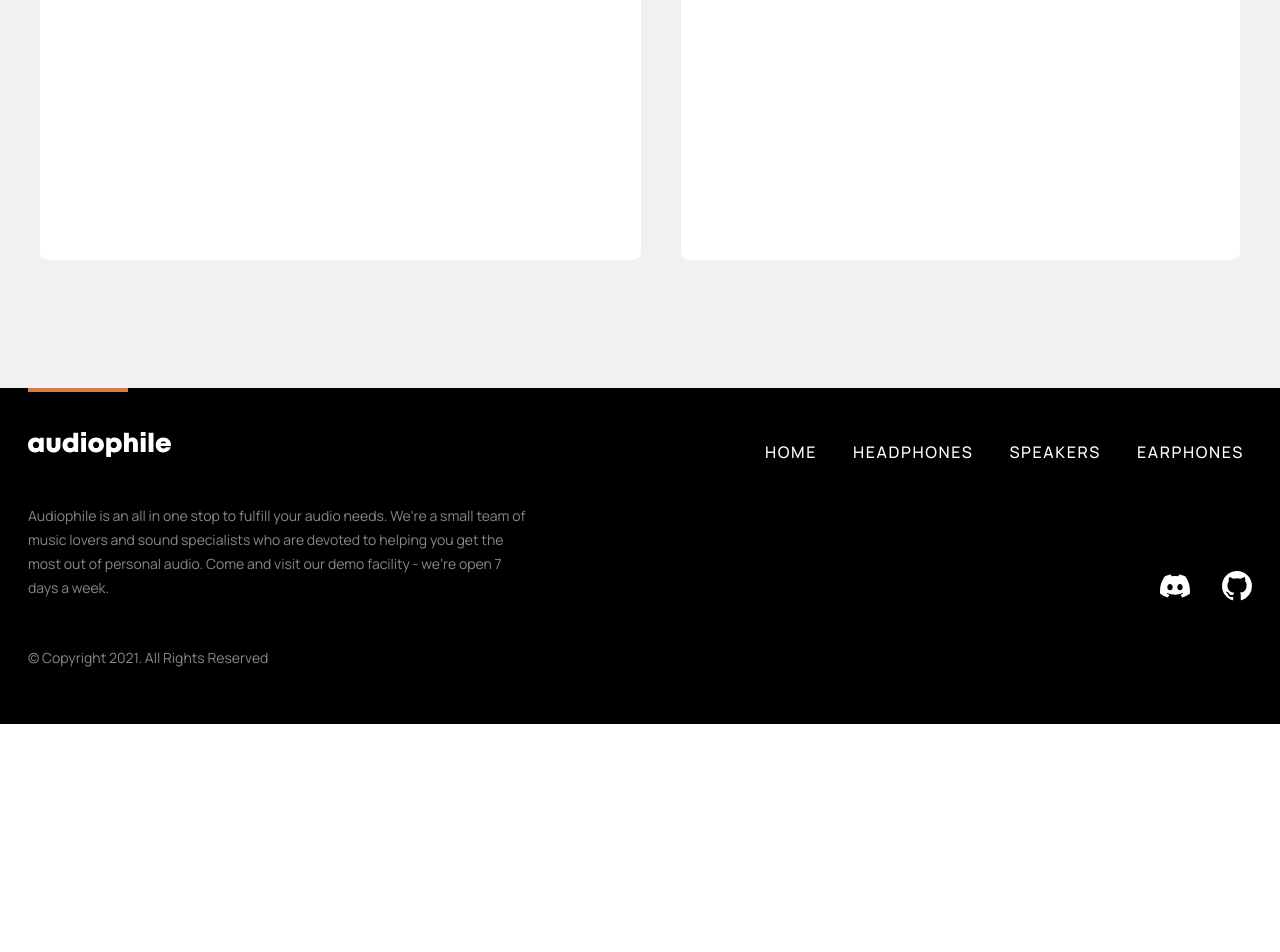
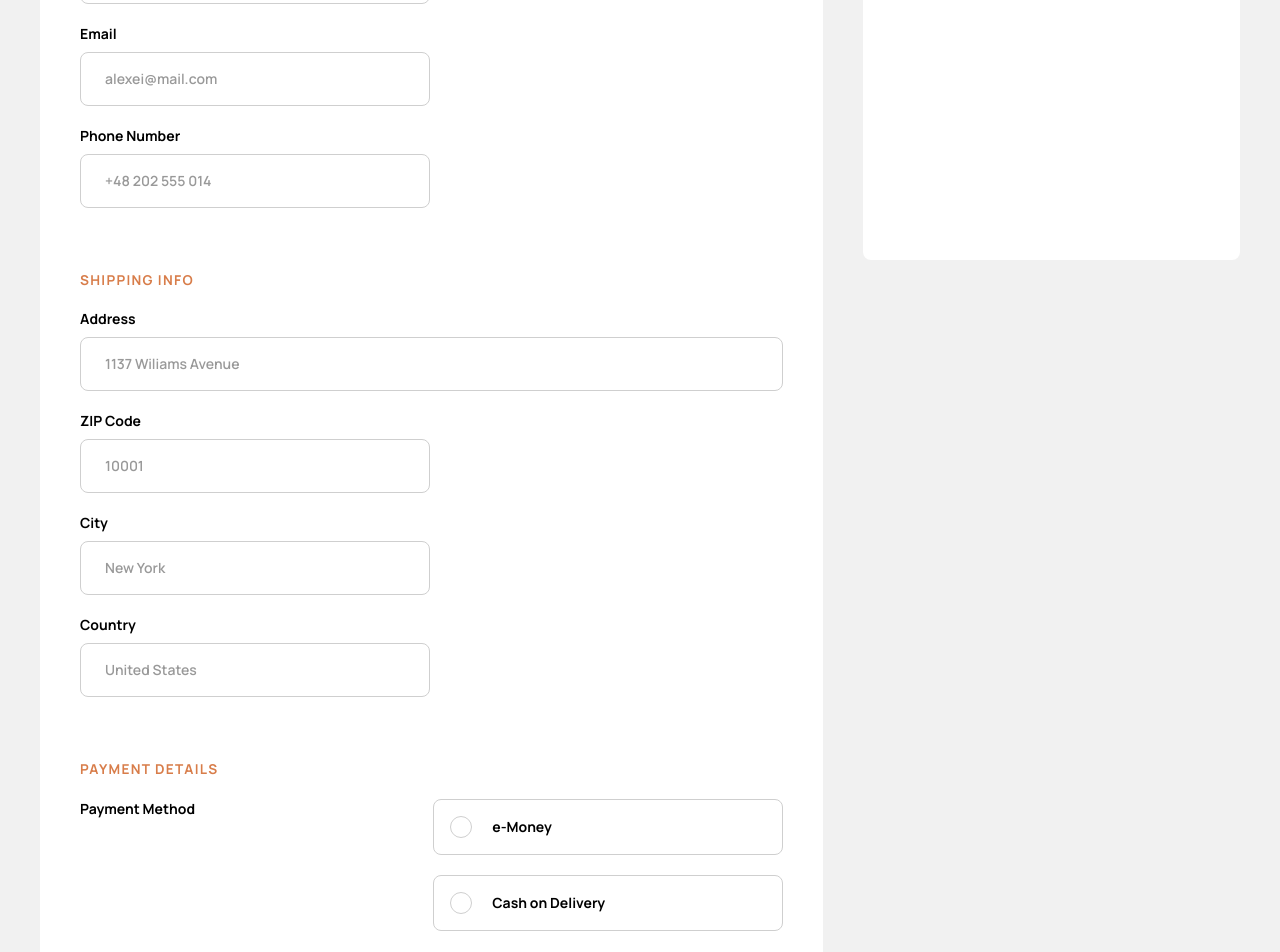
Before and after one commit to F4eNn/Audiophile, a Next.js app: page /checkout in a window 1280 px wide. Shown: the part 460-1412 px from the top of the page. Before the commit the page ends 1184 px from the top, so only its background shows below. Built offline with nearby package versions, Linux system fonts and the light colour scheme.

Commit message:
feat(checkout): create and style inputs

```diff
--- a/src/components/checkout/Checkout.tsx
+++ b/src/components/checkout/Checkout.tsx
@@ -14,7 +14,7 @@ export const Checkout = () => {
 				</div>
 				<div className='mx-6 mt-5 flex justify-between gap-10 lg:mx-7'>
 					<CheckoutForm />
-					<div className='h-[500px] w-full rounded-lg bg-white'>
+					<div className='h-[500px] w-[600px] rounded-lg bg-white'>
 						<Summary />
 					</div>
 				</div>
--- a/src/components/checkout/form/BillingDetails.tsx
+++ b/src/components/checkout/form/BillingDetails.tsx
@@ -1,11 +1,28 @@
 import React from 'react';
 
 import { FormTitle } from './FormTitle';
+import { Input } from './Input';
+import { Label } from './Label';
+import { InputCard } from './InputCard';
 
 export const BillingDetails = () => {
 	return (
 		<div>
 			<FormTitle title='Billing details' />
+			<div className=' mt-5 flex flex-wrap gap-x-8 gap-y-5'>
+				<InputCard>
+					<Label title='name' htmlFor='name' />
+					<Input type='text' id='name' placeholder='Alexei Ward' />
+				</InputCard>
+				<InputCard>
+					<Label title='email' htmlFor='email' />
+					<Input type='email' id='email' placeholder='alexei@mail.com' />
+				</InputCard>
+				<InputCard>
+					<Label title='phone number' htmlFor='phoneNumber' />
+					<Input type='number' id='phoneNumber' placeholder='+48 202 555 014' />
+				</InputCard>
+			</div>
 		</div>
 	);
 };
--- a/src/components/checkout/form/Form.tsx
+++ b/src/components/checkout/form/Form.tsx
@@ -14,11 +14,13 @@ export const CheckoutForm = () => {
 	};
 
 	return (
-		<form onSubmit={handleSubmit(handleSentForm)} className='h-[500px] w-full rounded-lg bg-white p-10'>
+		<form onSubmit={handleSubmit(handleSentForm)} className=' w-full rounded-lg bg-white p-10'>
 			<h1 className='text-3xl font-bold uppercase'>Checkout</h1>
-			<BillingDetails />
-			<ShippingInfo />
-			<PaymentDetails />
+			<div className='mt-12'>
+				<BillingDetails />
+				<ShippingInfo />
+				<PaymentDetails />
+			</div>
 		</form>
 	);
 };
--- a/src/components/checkout/form/Input.tsx
+++ b/src/components/checkout/form/Input.tsx
@@ -1,5 +1,13 @@
-import React from 'react';
+import React, { InputHTMLAttributes } from 'react';
 
-export const Input = () => {
-	return <div>Input</div>;
+type InputProps = InputHTMLAttributes<HTMLInputElement>;
+
+export const Input = ({ ...rest }: InputProps) => {
+	return (
+		<input
+			{...rest}
+			className='focus-border-[1px] form-input block w-full
+            rounded-lg border-[#cfcfcf] p-4 pl-6 text-sm caret-primary placeholder:font-[600] placeholder:text-[#999999] focus:border-primary focus:ring-0  '
+		/>
+	);
 };
--- /dev/null
+++ b/src/components/checkout/form/InputCard.tsx
@@ -0,0 +1,11 @@
+import React from 'react';
+
+import { ChildrenWithProps } from '@/types/general';
+
+type InputCardProps = ChildrenWithProps & { fullWidth?: boolean };
+
+export const InputCard = ({ children, fullWidth = false }: InputCardProps) => {
+	return (
+		<div className={`${fullWidth ? 'w-full' : 'w-[350px]'} space-y-2 text-sm font-bold capitalize`}>{children}</div>
+	);
+};
--- /dev/null
+++ b/src/components/checkout/form/Label.tsx
@@ -0,0 +1,11 @@
+import React, { LabelHTMLAttributes } from 'react';
+
+type LabelProps = LabelHTMLAttributes<HTMLLabelElement> & { title?: string };
+
+export const Label = ({ title, ...rest }: LabelProps) => {
+	return (
+		<label {...rest} className='text-sm font-bold capitalize'>
+			{title}
+		</label>
+	);
+};
--- a/src/components/checkout/form/PaymentDetails.tsx
+++ b/src/components/checkout/form/PaymentDetails.tsx
@@ -1,5 +1,42 @@
 import React from 'react';
 
+import { FormTitle } from './FormTitle';
+
 export const PaymentDetails = () => {
-	return <div>PaymentDetails</div>;
+	return (
+		<div className='mt-16'>
+			<FormTitle title='payment details' />
+			<div className='mt-5 flex justify-between'>
+				<label htmlFor='paymentMethod' className='text-sm font-bold capitalize'>
+					Payment method
+				</label>
+				<div className='flex flex-col gap-5'>
+					<label
+						htmlFor='eMoney'
+						className='colors-300 flex w-[350px] cursor-pointer items-center gap-5 rounded-lg border-[1px] border-[#cfcfcf] p-4 hover:border-primary'
+					>
+						<input
+							type='radio'
+							name='PaymentMethod'
+							id='eMoney'
+							className='form-radio cursor-pointer  border-[#cfcfcf] p-2.5 text-primary checked:bg-primary focus:ring-primary '
+						/>
+						<span className='text-sm font-bold'>e-Money</span>
+					</label>
+					<label
+						htmlFor='cash'
+						className='colors-300 flex  cursor-pointer items-center gap-5 rounded-lg border-[1px] border-[#cfcfcf] p-4 hover:border-primary'
+					>
+						<input
+							type='radio'
+							name='PaymentMethod'
+							id='cash'
+							className='form-radio cursor-pointer border-[#cfcfcf] p-2.5 text-primary checked:bg-primary focus:ring-primary'
+						/>
+						<span className='text-sm font-bold'>Cash on Delivery</span>
+					</label>
+				</div>
+			</div>
+		</div>
+	);
 };
--- a/src/components/checkout/form/ShippingInfo.tsx
+++ b/src/components/checkout/form/ShippingInfo.tsx
@@ -1,5 +1,32 @@
 import React from 'react';
 
+import { FormTitle } from './FormTitle';
+import { Label } from './Label';
+import { Input } from './Input';
+import { InputCard } from './InputCard';
+
 export const ShippingInfo = () => {
-	return <div>ShippingInfo</div>;
+	return (
+		<div className='mt-16'>
+			<FormTitle title='shipping info' />
+			<div className='mt-5 flex flex-wrap gap-5'>
+				<InputCard fullWidth={true}>
+					<Label title='Address' htmlFor='address' />
+					<Input id='address' placeholder='1137 Wiliams Avenue' />
+				</InputCard>
+				<InputCard>
+					<Label title='ZIP Code' htmlFor='zipCode' />
+					<Input placeholder='10001' id='zipCode' />
+				</InputCard>
+				<InputCard>
+					<Label title='city' htmlFor='city' />
+					<Input placeholder='New York' id='city' />
+				</InputCard>
+				<InputCard>
+					<Label title='country' htmlFor='country' />
+					<Input placeholder='United States' id='country' />
+				</InputCard>
+			</div>
+		</div>
+	);
 };
--- a/tailwind.config.ts
+++ b/tailwind.config.ts
@@ -93,6 +93,10 @@ const config: Config = {
 			},
 		},
 	},
-	plugins: [require('@tailwindcss/forms')],
+	plugins: [
+		require('@tailwindcss/forms')({
+			strategy: 'class',
+		}),
+	],
 };
 export default config;
```
